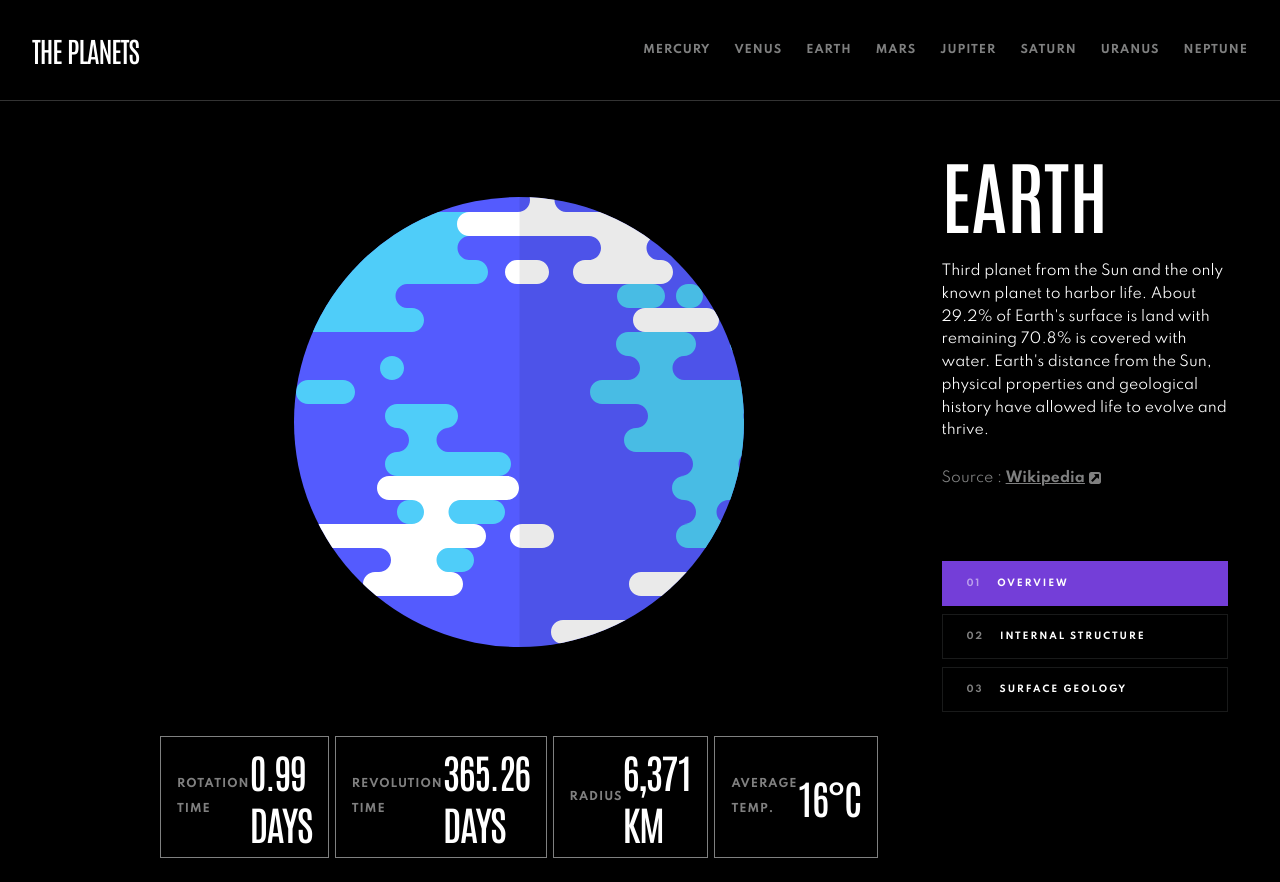
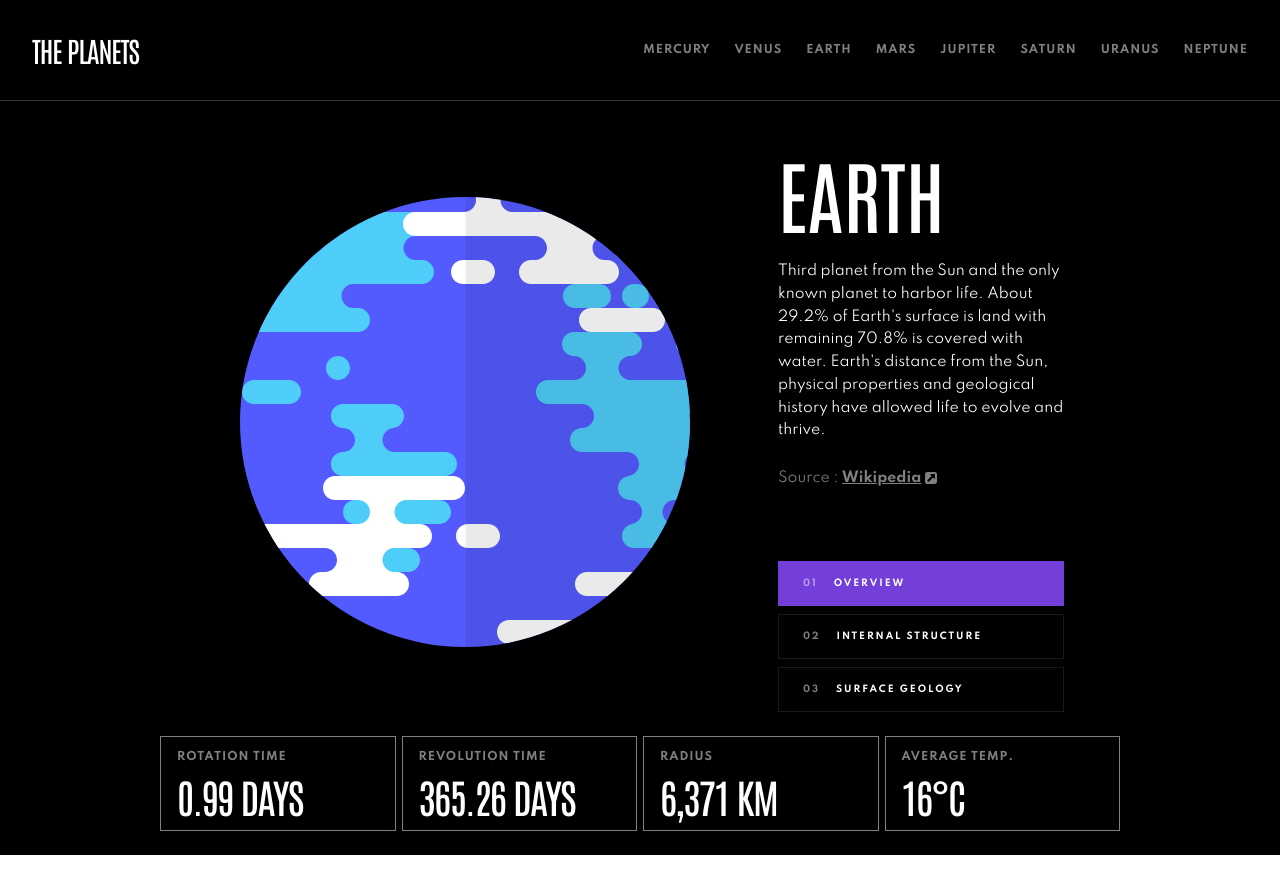
Before and after one commit to anet-eny/planets-fact-site, a React (Vite) app: page / in a window 1280 px wide. After the commit the page ends 855 px from the top, so only its background shows below. Built offline with nearby package versions, Linux system fonts and the light colour scheme.

Commit message:
feat: update layout styles

```diff
--- a/src/App.jsx
+++ b/src/App.jsx
@@ -22,7 +22,7 @@ function App() {
   };
 
   return (
-    <div className="bg-black">
+    <div className="flex flex-col bg-black">
       <Header
         planets={Object.keys(planetsData)}
         selectedPlanet={selectedPlanet}
@@ -47,8 +47,8 @@ function App() {
           activeTab={activeTab}
           className="sm:col-start-1 sm:row-start-2 md:col-start-2 md:row-start-1 md:min-h-[380px]"
         />
-        <Stats selectedPlanet={selectedPlanet} />
       </div>
+      <Stats selectedPlanet={selectedPlanet} className="mx-auto max-w-5xl" />
     </div>
   );
 }
--- a/src/components/Stats.jsx
+++ b/src/components/Stats.jsx
@@ -13,13 +13,13 @@ export default function Stats({ selectedPlanet, className = "" }) {
 
   return (
     <section
-      className="flex flex-col sm:flex-row gap-1.5 text-white py-6"
+      className={`grid gril-cols-1 sm:grid-cols-4 gap-1.5 w-full text-white py-6 ${className}`}
       style={{ paddingInline: PADDING }}
     >
       {statsData.map((stat) => (
         <div
           key={stat.label}
-          className="flex justify-between items-center border border-white/50 px-4 py-2"
+          className="flex sm:flex-col justify-between items-center sm:items-start border border-white/50 px-4 py-2"
         >
           <span className="text-preset-12 md:text-preset-10 uppercase opacity-50">
             {stat.label}
```
